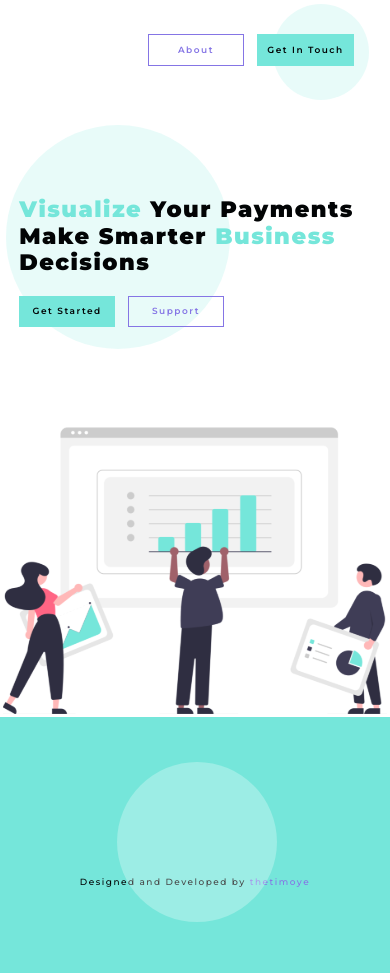
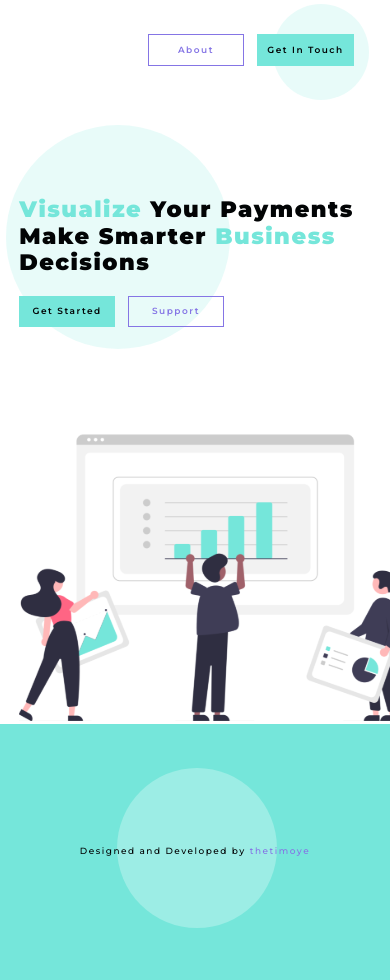
Before and after one commit to the-timoye/payments_platform_report_system, a React (Create React App) app: page / in a window 390 px wide. Built offline with nearby package versions, Linux system fonts and the light colour scheme.

Commit message:
chore(responsiveness): tab & phones

```diff
--- a/src/assets/styles/base/_base.scss
+++ b/src/assets/styles/base/_base.scss
@@ -15,7 +15,7 @@ body {
     height: 100vh;
     overflow: hidden;
 
-    @include breakpoint(phone) {
+    @include breakpoint(tab_landscape) {
         height: auto;
         overflow-x: hidden;
         overflow-y: scroll;
--- a/src/assets/styles/components/_circle.scss
+++ b/src/assets/styles/components/_circle.scss
@@ -17,14 +17,15 @@
         width: 35rem;
         height: 35rem;
 
-        @include breakpoint(phone) {
+        @include breakpoint(tab_landscape) {
             top: -23rem;
         }
     }
 
     &.footer {
+        position: absolute;
         top: 1rem;
-        left:16%;
+        left:43%;
         width: 25rem;
         height: 25rem;
         background-color: color(faded-white);
@@ -32,7 +33,7 @@
 
         @include breakpoint(tab_portrait) {
             top: 7rem;
-            left: 20%;
+            left: 40%;
         }
         @include breakpoint(phone) {
             top: 7rem;
--- a/src/assets/styles/layout/_footer.scss
+++ b/src/assets/styles/layout/_footer.scss
@@ -1,19 +1,18 @@
 .footer {
-    // display: flex;
-    // justify-content: center;
+    display: flex;
+    justify-content: center;
+    align-items: center;
     position: relative;
     margin-top: 0;
-    height: 27rem;
+    height: 30rem;
     background-color: color(primary);
 
     @include breakpoint(tab_portrait) {
         height: 40rem;
     }
 
-    p {
+    .owner {
         display: block;
-        margin: auto 0;
-        text-align: center;
         z-index: 500;
     }
 
--- a/src/assets/styles/layout/_hero.scss
+++ b/src/assets/styles/layout/_hero.scss
@@ -9,9 +9,10 @@
 
     }
 
-    @include breakpoint(phone) {
+    @include breakpoint(tab_landscape) {
         height: auto;
         flex-direction: column;
+        align-items: start;
         margin-top: 15rem;
     }
 
@@ -35,8 +36,12 @@
         width: 60rem;
         margin-left: 20rem;
 
-        @include breakpoint(tab_portrait) {
-            margin-left: 0;
+        @include breakpoint(tab_landscape) {
+            margin: 20rem auto 0 auto;
+        }
+
+        @include breakpoint(phone) {
+            margin: 1rem auto 0 auto;
         }
 
         img {
--- a/src/layouts/Footer.js
+++ b/src/layouts/Footer.js
@@ -5,7 +5,7 @@ export const Footer = () => {
     return (
         <footer className="footer">
             <Circle size={"footer"} />
-            <p>
+            <p className="owner">
                 Designed and Developed by <a href='https://thetimoye.netlify.app'>thetimoye</a>
             </p>
         </footer>
```
